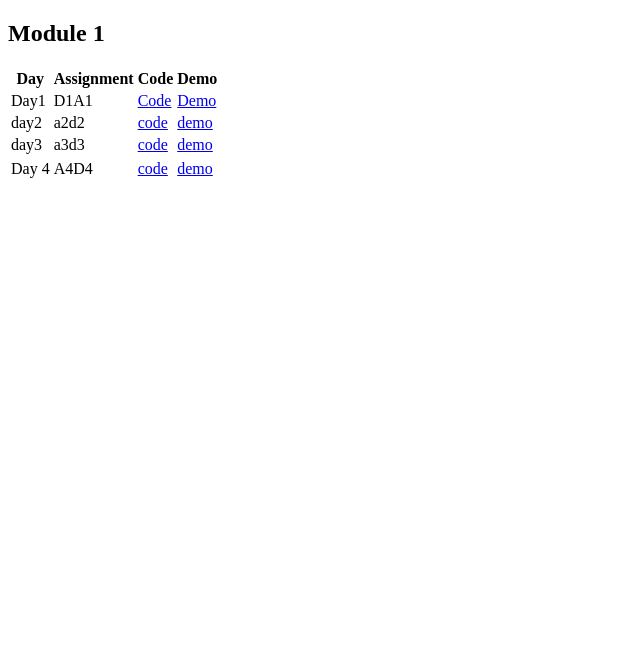
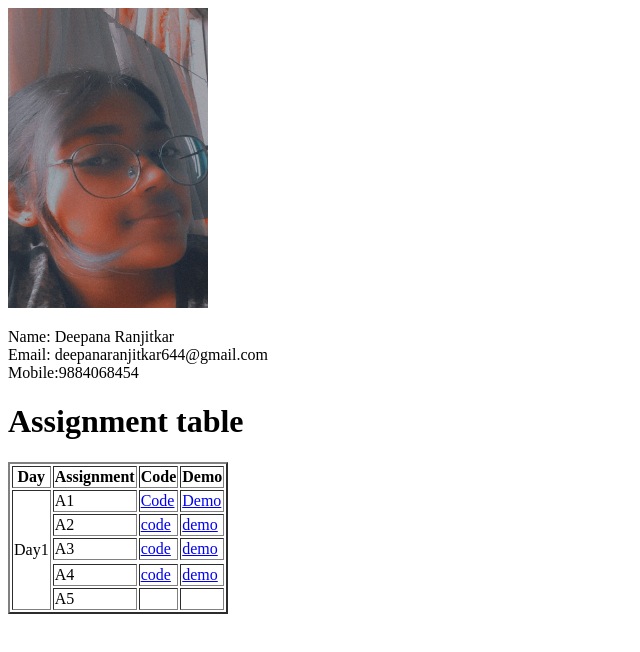
Before and after one commit to DeepanaRanjitkar/deepanaranjitkar.github.io, a plain HTML site: page index.html in a window 1280 px wide. Shown: the whole page, without its empty margins (0-640 px from the left). Drawn offline with Linux system fonts and the light colour scheme.

Commit message:
file added

```diff
--- a/index.html
+++ b/index.html
@@ -6,9 +6,14 @@
     <meta name="viewport" content="width=device-width, initial-scale=1.0">
     <title>Document</title>
 </head>
-<body>
-    <h2>Module 1</h2>
-    <table>
+<body style="background-color:white;" >
+<img src="001.jpg" height="300px" width="200px">
+<p> Name: Deepana Ranjitkar
+    <br> Email: deepanaranjitkar644@gmail.com
+    <br> Mobile:9884068454
+</p>
+<h1> Assignment table</h1>
+    <table style="color: black;" border="2">
         <tr>
             <th>Day</th>
             <th>Assignment</th>
@@ -16,31 +21,32 @@
             <th>Demo</th>
         </tr>
         <tr>
-            <td>Day1</td>
-            <td>D1A1</td>
-            <td> <a href="https://github.com/DeepanaRanjitkar/lesson_1/blob/master/index.html"> Code </a> </td>
-            <td> <a href="https://deepanaranjitkar.github.io/lesson_1/"> Demo </a> </td>
+            <td rowspan="8">Day1</td>
+            <td>A1</td>
+            <td> <a href="https://github.com/DeepanaRanjitkar/A1/blob/master/A1.html "> Code </a> </td>
+            <td> <a href=" https://deepanaranjitkar.github.io/A1/"> Demo </a> </td>
         </tr>
 
          <tr>
-            <td> day2 </td>
-            <td> a2d2</td>
+            <td> A2 </td>
             <td> <a href="https://github.com/DeepanaRanjitkar/deepanaranjitkar.github.io"> code</a></td>
             <td> <a href=" https://deepanaranjitkar.github.io/"> demo</a></td>
         </tr>
         <tr>
-            <td> day3</td>
-            <td> a3d3</td>
+            <td> A3</td>
             <td> <a href="http://github.com/DeepanaRanjitkar/deepanaranjitkar.github.io"> code</a></td>
             <td> <a href="http://deepanaranjitkar.github.io/"> demo</a></td>
         <tr>
             <tr>
-                <td> Day 4</td>
-                <td> A4D4</td>
+                <td>A4</td>
                 <td> <a href="http://github.com/DeepanaRanjitkar/deepanaranjitkar.github.io"> code</a></td>
                 <td> <a href="http://deepanaranjitkar.github.io/"> demo</a></td>
             </tr>
-    </table>
+        <tr>
+            <td> A5</td>
+            <td></td>
+            <td></td>
+        </tr>
     </table>
 </body>
 </html>
```
Also changed, not shown: 001.jpg (added).
